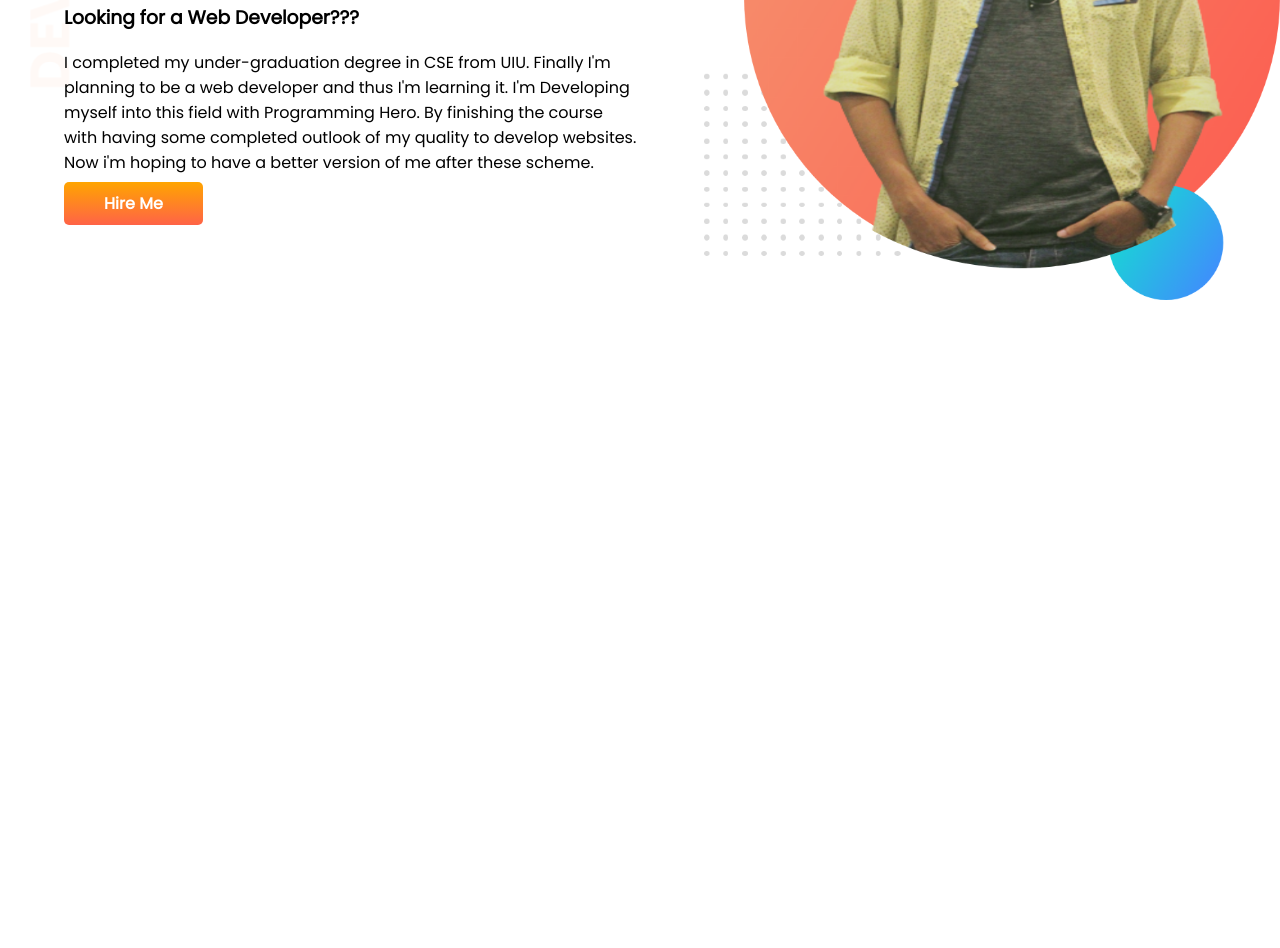
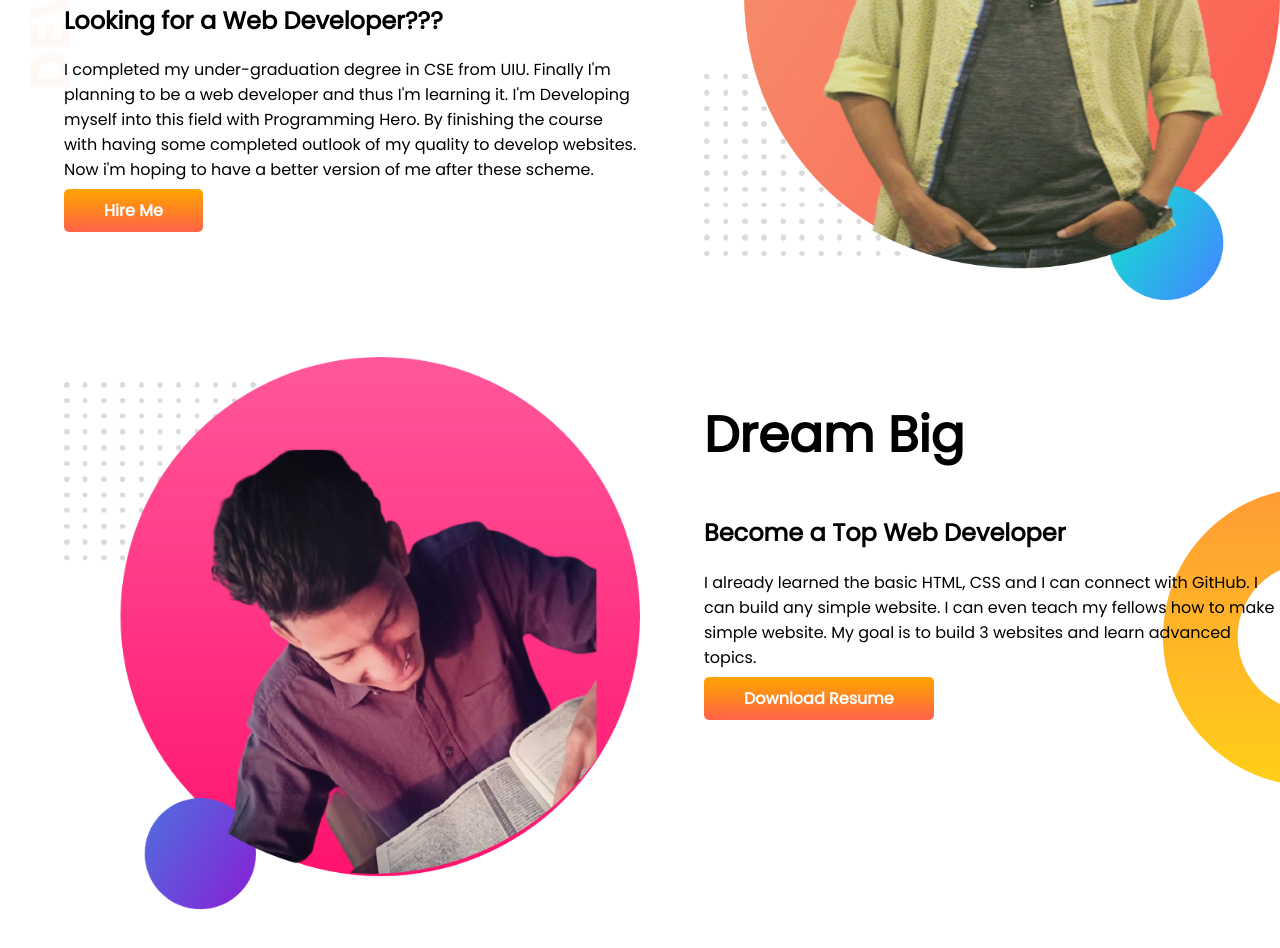
Before and after one commit to NMrakib/Rakib-Portfolio, a plain HTML site: page index.html in a window 1280 px wide. Shown: the part 272-1220 px from the top of the page. Before the commit the page ends 800 px from the top, so only its background shows below. Drawn offline with Linux system fonts and the light colour scheme.

Commit message:
mid-banner

```diff
--- a/index.html
+++ b/index.html
@@ -17,20 +17,38 @@
         <div class="half-width">
             <h1>Welcome To</h1>
             <h1> <span class="name">Rayan Ahmed</span> World!!!</h1>
-            <h3>Looking for a Web Developer???</h3>
-            <p>I completed my under-graduation degree in CSE from UIU. Finally I'm planning to be a web developer and
+            <h2>Looking for a Web Developer???</h2>
+            <p>I completed my under-graduation degree in CSE from UIU. Finally I'm planning to be a web developer
+                and
                 thus
-                I'm learning it. I'm Developing myself into this field with Programming Hero. By finishing the course
+                I'm learning it. I'm Developing myself into this field with Programming Hero. By finishing the
+                course
                 with
-                having some completed outlook of my quality to develop websites. Now i'm hoping to have a better version
+                having some completed outlook of my quality to develop websites. Now i'm hoping to have a better
+                version
                 of
                 me after these scheme.</p>
-            <a class="hire-button" target="_blank" href="https://www.facebook.com/ra.kib.94801116">Hire Me</a>
+            <a class="link-button" target="_blank" href="https://www.facebook.com/ra.kib.94801116">Hire Me</a>
         </div>
         <div class="half-width">
             <img src="images/rakib1.png" alt="">
         </div>
     </section>
+    <section class="mid-banner">
+        <div class="half-width">
+            <img src="images/rakib2.png" alt="">
+        </div>
+        <div class="half-width">
+            <h1>Dream Big</h1>
+            <h2>Become a Top Web Developer</h2>
+            <p>I already learned the basic HTML, CSS and I can connect with GitHub. I can build any simple website. I
+                can even teach my fellows how to make simple website. My goal is to build 3 websites and learn advanced
+                topics.</p>
+            <a class="link-button" target="_blank"
+                href="https://drive.google.com/file/d/16qH1jbpqEo6FCjY0GjZ1lTFB8bQkvQkK/view?usp=sharing">Download
+                Resume</a>
+        </div>
+    </section>
 </body>
 
 </html>
--- a/style.css
+++ b/style.css
@@ -10,6 +10,7 @@ h1{
 }
 section{
     display: flex;
+    margin-bottom: 50px;
 }
 .half-width{
     width: 50%;
@@ -18,7 +19,7 @@ section{
 .half-width img{
     width: 100%;
 }
-.hire-button{
+.link-button{
     text-decoration: none;
     background-image: linear-gradient( orange, tomato);
     padding: 10px 40px;
@@ -30,3 +31,8 @@ section{
     background-image: url(images/top-banner.png);
     background-repeat: no-repeat;
 }
+.mid-banner{
+    background-image: url(images/dream-bg.png);
+    background-repeat: no-repeat;
+    background-position: right;
+}
```
